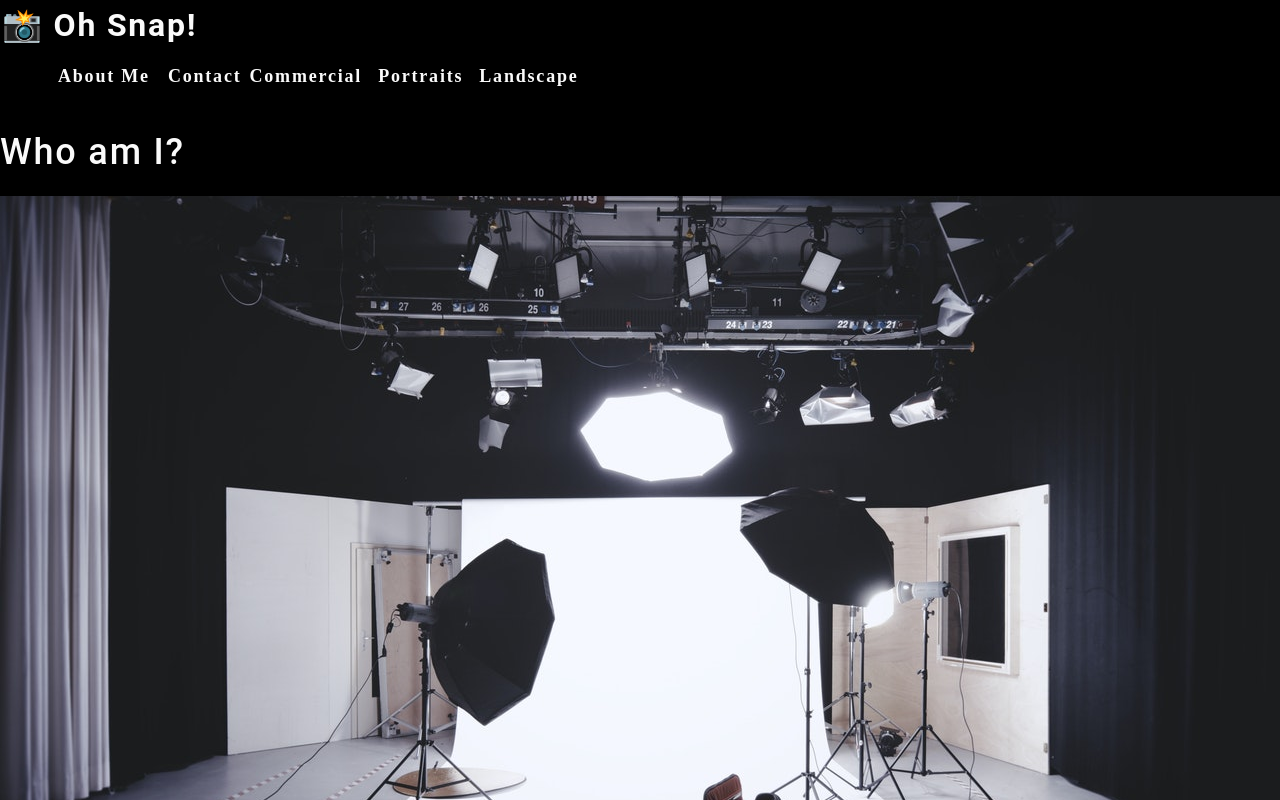
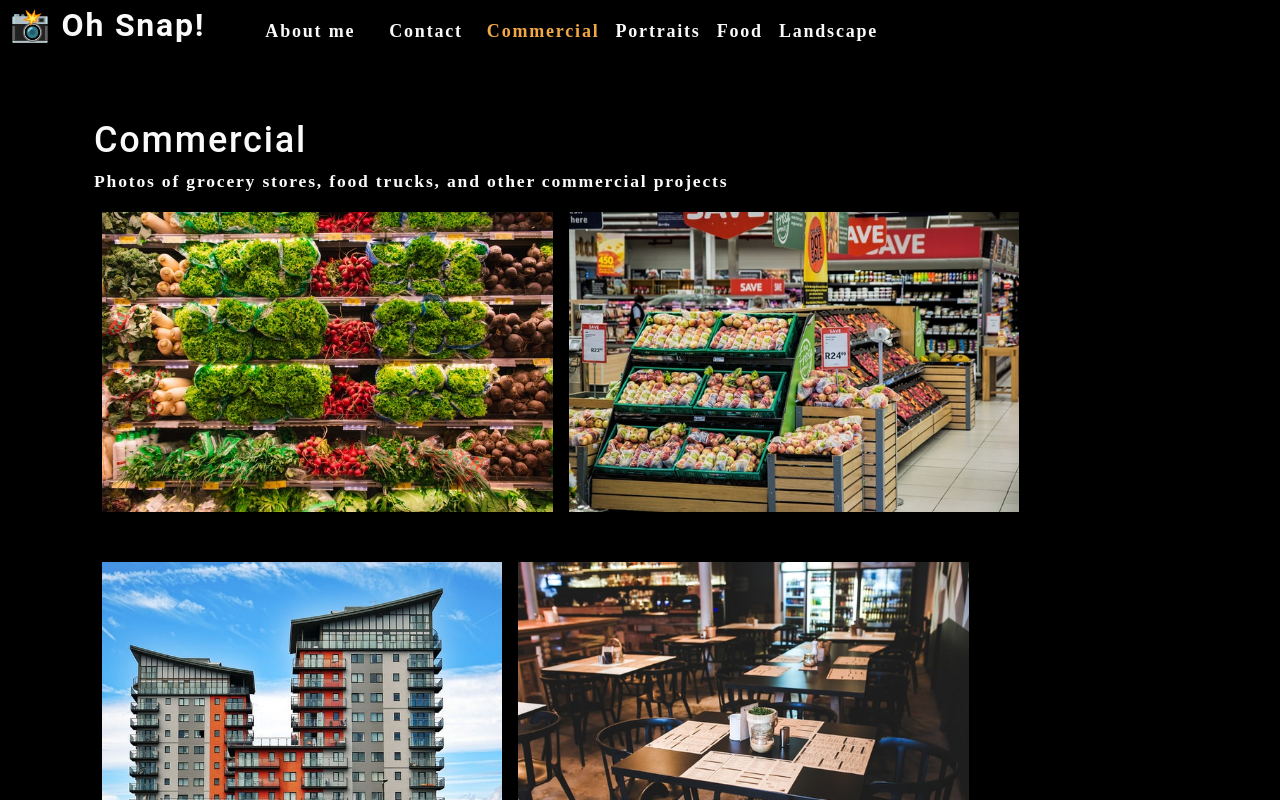
Before and after one commit to labchild/photo-port, a React (Create React App) app: page / in a window 1280 px wide. Shown: the top 800 px of the page. Built offline with nearby package versions, Linux system fonts and the light colour scheme.

Commit message:
add gallery and photolist components

```diff
--- a/src/App.js
+++ b/src/App.js
@@ -1,12 +1,34 @@
-import React from 'react';
+import React, { useState } from 'react';
+import Nav from './components/Nav';
 import About from './components/About';
-import Nav from './components/Nav';
+import Gallery from './components/Gallery';
 
 function App() {
+  const [categories] = useState([
+    {
+      name: 'commercial',
+      description: 'Photos of grocery stores, food trucks, and other commercial projects',
+    },
+    { name: 'portraits', description: 'Portraits of people in my life' },
+    { name: 'food', description: 'Delicious delicacies' },
+    { name: 'landscape', description: 'Fields, farmhouses, waterfalls, and the beauty of nature' },
+  ]);
+
+  const [currentCategory, setCurrentCategory] = useState(categories[0]);
+
   return (
     <div>
-      <Nav></Nav>
-      <About />
+      <Nav
+        categories={categories}
+        setCurrentCategory={setCurrentCategory}
+        currentCategory={currentCategory}
+      ></Nav>
+      <main>
+        <div>
+          <Gallery currentCategory={currentCategory}></Gallery>
+          <About></About>
+        </div>
+      </main>
     </div>
   );
 }
--- /dev/null
+++ b/src/components/Gallery/index.js
@@ -0,0 +1,16 @@
+import React from 'react';
+import PhotoList from '../PhotoList';
+import { capitalizeFirstLetter } from '../../utils/helpers';
+
+function Gallery({ currentCategory }) {
+  const { name, description } = currentCategory;
+  return (
+    <section>
+      <h1 data-testid="h1tag">{capitalizeFirstLetter(name)}</h1>
+      <p>{description}</p>
+      <PhotoList category={currentCategory.name} />
+    </section>
+  );
+}
+
+export default Gallery;
--- a/src/components/Nav/index.js
+++ b/src/components/Nav/index.js
@@ -1,46 +1,48 @@
-import React from 'react';
+import React, { useEffect } from 'react';
+import { capitalizeFirstLetter } from '../../utils/helpers';
 
-const Nav = () => {
-    const categories = [
-        {
-            name: "Commercial",
-            description: 'Photos of grocery stores, food trucks, and other commercial projects',
-        },
-        {
-            name: "Portraits",
-            description: 'Portraits of people in my life'
-        },
-        {
-            name: 'Landscape',
-            description: 'Fields, farmhouses, waterfalls, and the beauty of nature'
-        }
-    ];
+function Nav(props) {
+  const {
+    categories = [],
+    setCurrentCategory,
+    currentCategory,
+  } = props;
 
-    function categorySelected(name) {
-        console.log(`${name} clicked`);
-    };
+  useEffect(() => {
+    document.title = capitalizeFirstLetter(currentCategory.name);
+  }, [currentCategory]);
+
+
 
   return (
-        <header>
+    <header className="flex-row px-1">
       <h2>
         <a data-testid="link" href="/">
-                    <span role="img" aria-label='camera'> 📸</span> Oh Snap!
+          <span role="img" aria-label="camera"> 📸</span> Oh Snap!
         </a>
       </h2>
       <nav>
-                <ul className='flex-row'>
-                    <li className='mx-2'>
-                        <a data-testid="about" href='#about'>
-                            About Me
+        <ul className="flex-row">
+          <li className="mx-2">
+            <a data-testid="about" href="#about">
+              About me
             </a>
           </li>
-                    <li>
+          <li className="mx-2">
             <span>Contact</span>
           </li>
-                    {categories.map(category => (
-                        <li className='mx-1' key={category.name}>
-                            <span onClick={() => categorySelected(category.name)}>
-                                {category.name}
+          {categories.map((category) => (
+            <li
+              className={`mx-1 ${currentCategory.name === category.name && 'navActive'
+                }`}
+              key={category.name}
+            >
+              <span
+                onClick={() => {
+                  setCurrentCategory(category)
+                }}
+              >
+                {capitalizeFirstLetter(category.name)}
               </span>
             </li>
           ))}
--- /dev/null
+++ b/src/components/PhotoList/index.js
@@ -0,0 +1,122 @@
+import React, { useState } from 'react';
+// import Modal from '../Modal';
+
+const PhotoList = ({ category }) => {
+
+  const [photos] = useState([
+    {
+      name: 'Grocery aisle',
+      category: 'commercial',
+      description: 'Lorem ipsum dolor sit amet, consectetur adipiscing elit. Nunc ultricie',
+    },
+    {
+      name: 'Grocery booth',
+      category: 'commercial',
+      description: 'Lorem ipsum dolor sit amet, consectetur adipiscing elit. Nunc ultricie',
+    },
+    {
+      name: 'Building exterior',
+      category: 'commercial',
+      description: 'Lorem ipsum dolor sit amet, consectetur adipiscing elit. Nunc ultricie',
+    },
+    {
+      name: 'Restaurant table',
+      category: 'commercial',
+      description: 'Lorem ipsum dolor sit amet, consectetur adipiscing elit. Nunc ultricie',
+    },
+    {
+      name: 'Cafe interior',
+      category: 'commercial',
+      description: 'Lorem ipsum dolor sit amet, consectetur adipiscing elit. Nunc ultricie',
+    },
+    {
+      name: 'Cat green eyes',
+      category: 'portraits',
+      description: 'Lorem ipsum dolor sit amet, consectetur adipiscing elit. Nunc ultricie',
+    },
+    {
+      name: 'Green parrot',
+      category: 'portraits',
+      description: 'Lorem ipsum dolor sit amet, consectetur adipiscing elit. Nunc ultricie',
+    },
+    {
+      name: 'Yellow macaw',
+      category: 'portraits',
+      description: 'Lorem ipsum dolor sit amet, consectetur adipiscing elit. Nunc ultricie',
+    },
+    {
+      name: 'Pug smile',
+      category: 'portraits',
+      description: 'Lorem ipsum dolor sit amet, consectetur adipiscing elit. Nunc ultricie',
+    },
+    {
+      name: 'Pancakes',
+      category: 'food',
+      description: 'Lorem ipsum dolor sit amet, consectetur adipiscing elit. Nunc ultricie',
+    },
+    {
+      name: 'Burrito',
+      category: 'food',
+      description: 'Lorem ipsum dolor sit amet, consectetur adipiscing elit. Nunc ultricie',
+    },
+    {
+      name: 'Scallop pasta',
+      category: 'food',
+      description: 'Lorem ipsum dolor sit amet, consectetur adipiscing elit. Nunc ultricie',
+    },
+    {
+      name: 'Burger',
+      category: 'food',
+      description: 'Lorem ipsum dolor sit amet, consectetur adipiscing elit. Nunc ultricie',
+    },
+    {
+      name: 'Fruit bowl',
+      category: 'food',
+      description: 'Lorem ipsum dolor sit amet, consectetur adipiscing elit. Nunc ultricie',
+    },
+    {
+      name: 'Green river',
+      category: 'landscape',
+      description: 'Lorem ipsum dolor sit amet, consectetur adipiscing elit. Nunc ultricie',
+    },
+    {
+      name: 'Docks',
+      category: 'landscape',
+      description: 'Lorem ipsum dolor sit amet, consectetur adipiscing elit. Nunc ultricie',
+    },
+    {
+      name: 'Panoramic village by sea',
+      category: 'landscape',
+      description: 'Lorem ipsum dolor sit amet, consectetur adipiscing elit. Nunc ultricie',
+    },
+    {
+      name: 'Domestic landscape',
+      category: 'landscape',
+      description: 'Lorem ipsum dolor sit amet, consectetur adipiscing elit. Nunc ultricie',
+    },
+    {
+      name: 'Park bench',
+      category: 'landscape',
+      description: 'Lorem ipsum dolor sit amet, consectetur adipiscing elit. Nunc ultricie',
+    },
+  ]);
+
+  const currentPhotos = photos.filter((photo) => photo.category === category);
+
+  return (
+    <div>
+      <div className="flex-row">
+        {currentPhotos.map((image, i) => (
+          <img
+            src={require(`../../assets/small/${category}/${i}.jpg`)}
+            alt={image.name}
+            className="img-thumbnail mx-1"
+            key={image.name}
+          />
+        ))}
+      </div>
+    </div>
+  );
+};
+
+export default PhotoList;
```
Lines whose indentation alone changed are shown as unchanged.
